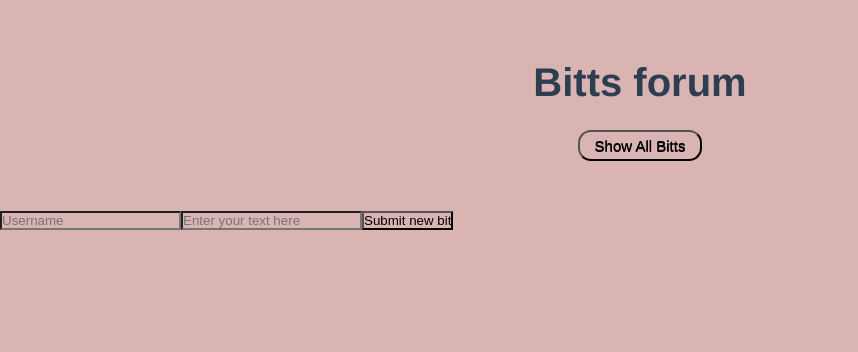
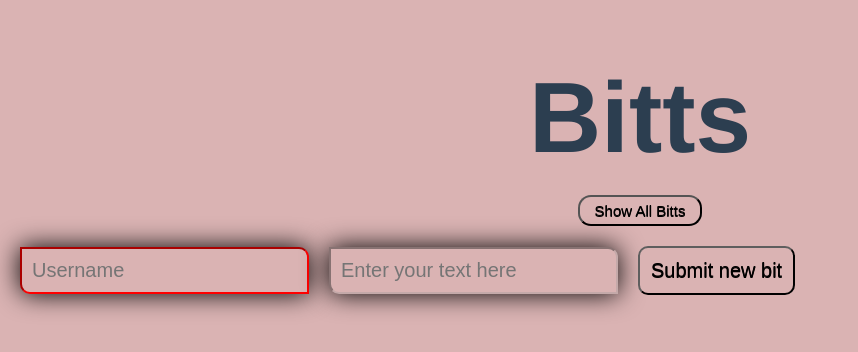
Before and after one commit to blaz-k/bitter-vue-js, a Vue app: page / in a window 1280 px wide. Shown: the top 352 px of the page, without its empty margins (0-858 px from the left). Built offline with nearby package versions, Linux system fonts and the light colour scheme.

Commit message:
implementing css in input and button

```diff
--- a/src/components/AllBitts.vue
+++ b/src/components/AllBitts.vue
@@ -1,6 +1,6 @@
 <template>
   <div>
-    <h2>Bitts forum</h2>
+    <h2>Bitts</h2>
     <button class="showBittsButton" @click="getAllBitts">Show All Bitts</button>
     <div class="addNewBitt">
       <input id="usernameInput" type="text" placeholder="Username" />
@@ -78,6 +78,7 @@ export default {
   font-size: 22px;
   font-weight: 700;
   color: rgb(189, 8, 8);
+  margin-left: 10px;
 }
 
 .text {
@@ -88,11 +89,12 @@ export default {
   background-color: rgba(189, 165, 165, 0.733);
   border-radius: 13px;
   margin: 8px 0px;
+  margin-left: 10px;
 }
 .showBittsButton {
   display: flex;
   margin: auto;
-  margin-top: 50px;
+  margin-top: 20px;
   border-radius: 13px;
   padding: 5px 15px;
   text-shadow: 0px 1px;
@@ -100,8 +102,36 @@ export default {
 }
 
 h2 {
-  font-size: 40px;
-  height: 20px;
+  font-size: 100px;
+  font-weight: 900;
   text-align: center;
 }
+
+#usernameInput {
+  padding: 10px;
+  font-size: 20px;
+  border-radius: 0px 10px 0px 10px;
+  box-shadow: 0px 0px 26px;
+  border-color: rgb(255, 0, 0);
+  margin: 10px;
+}
+#textInput {
+  padding: 10px;
+  font-size: 20px;
+  border-radius: 0px 10px 0px 10px;
+  box-shadow: 0px 0px 26px;
+  border-color: rgba(189, 165, 165, 0.733);
+  margin: 10px;
+}
+.newBittButton {
+  margin: 10px;
+  border-radius: 10px;
+  padding: 11px;
+  text-shadow: 0px 1px;
+  font-size: 20px;
+  border-color: rgb(10, 10, 10);
+}
+.addNewBitt {
+  margin: 10px;
+}
 </style>
```
